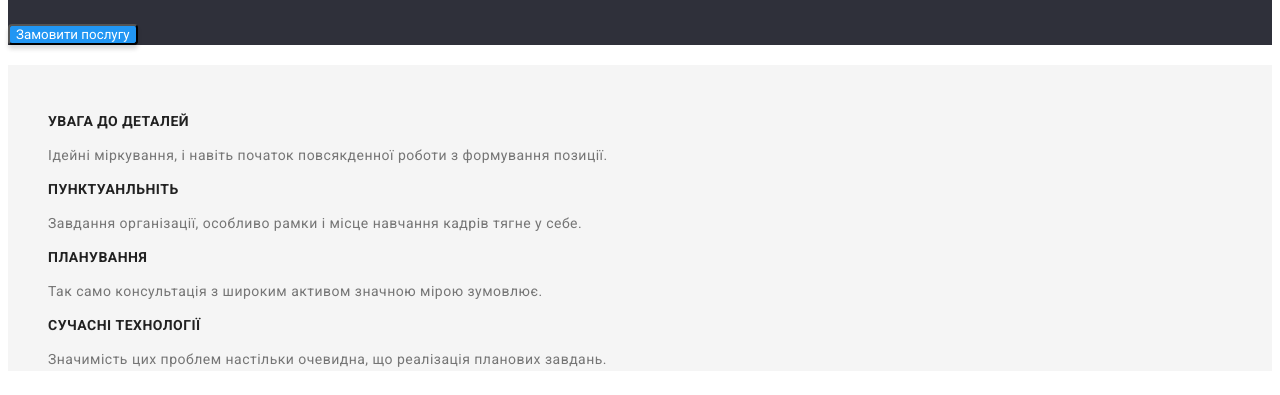
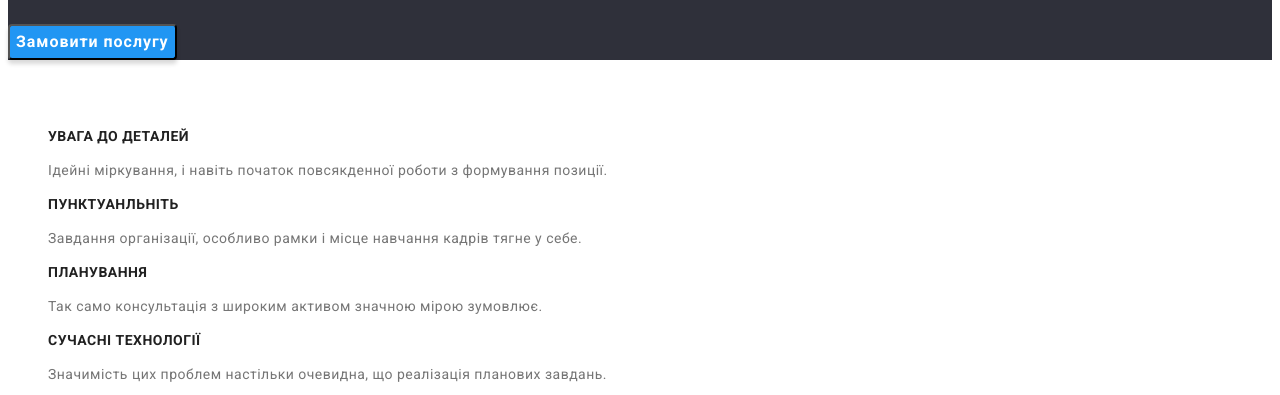
Before and after one commit to YuriiHaldetskyi/homework-2, a plain HTML site: page index.html in a window 1280 px wide. Shown: the part 256-651 px from the top of the page. Drawn offline with Linux system fonts and the light colour scheme.

Commit message:
Hero-Button

```diff
--- a/css/style.css
+++ b/css/style.css
@@ -80,6 +80,10 @@ ul {
 .hero-btn {
   cursor: pointer;
   font-family: inherit;
+  font-weight: 700;
+  font-size: 16px;
+  line-height: calc(30 / 16);
+  letter-spacing: 0.06em;
   background: var(--actionaly-txt-cl);
   color: var(--white-txt-cl);
   box-shadow: 0px 4px 4px rgba(0, 0, 0, 0.15);
@@ -93,7 +97,7 @@ ul {
 }
 /* Specias */
 .features{
-  background:var(--primaty-bg-cl);
+  background:var(--main-bg-cl);
 }
 .features-title {
   opacity: 0;
@@ -185,7 +189,7 @@ ul {
 /* CSS for Portfolio  */
 /* Обгорнув у посилання, як Саша Репета рекомендував */
 .portf {
-  background: var(--primaty-bg-cl);
+  background: var(--main-bg-cl);
   color: var(--primary-txt-cl);
   letter-spacing: 0.03em;
 }
```
